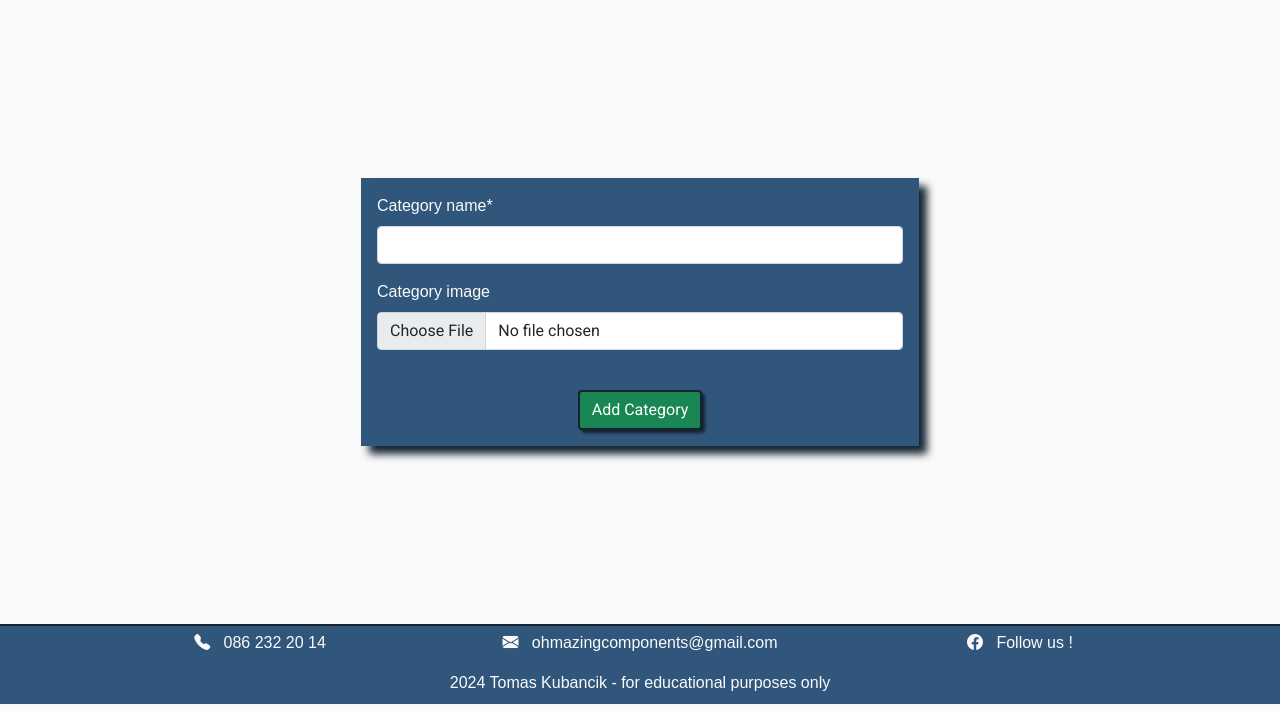
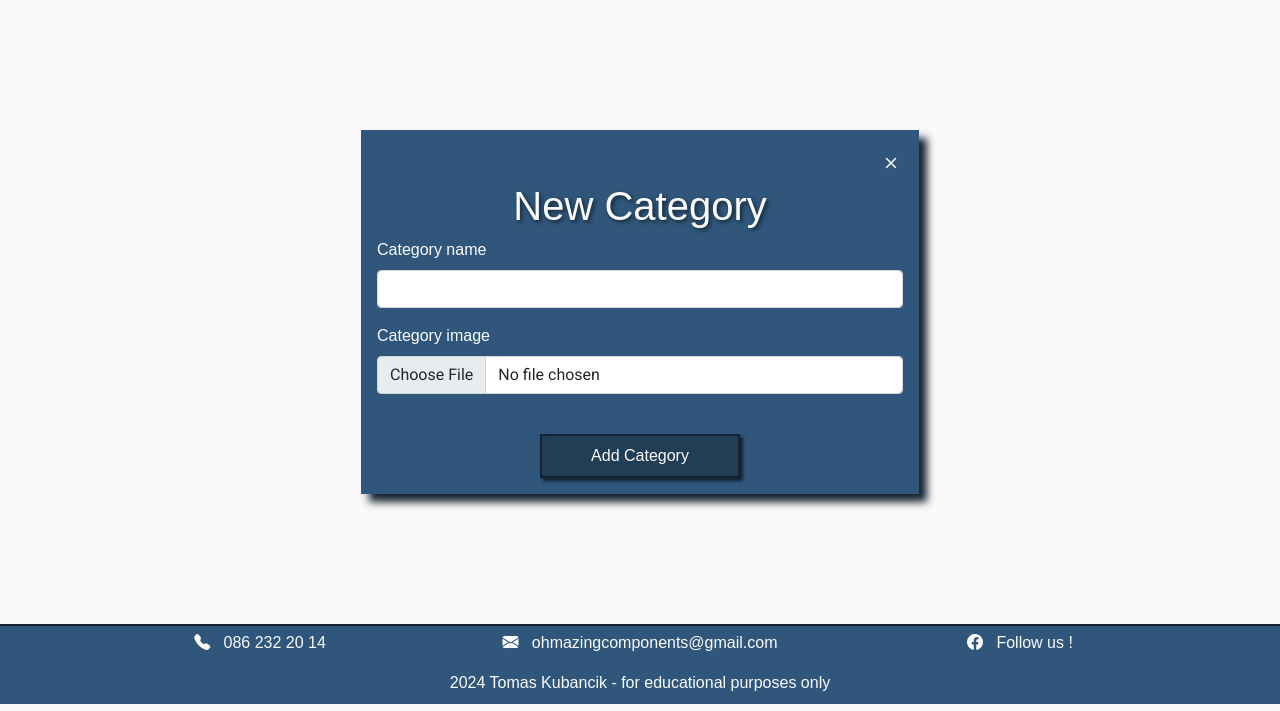
Before and after one commit to tomik-z-cech/PP5-Ohm-Azing-Components, a Django app: page /owner/add-category/ in a window 1280 px wide. Shown: the part 96-807 px from the top of the page. Run offline with Django 5.2, Linux system fonts and the light colour scheme; the visitor is signed in with stand-in values (Sample User, id 1); some libraries are stand-ins or nearby versions; some web fonts are replaced.

Commit message:
Add custom button to add category page

```diff
--- a/items/models.py
+++ b/items/models.py
@@ -5,7 +5,7 @@ from django.db import models
 class Category(models.Model):
 
     category_name = models.CharField(max_length=254)
-    category_image = ResizedImageField(size=[400, 400], crop=['middle', 'center'], quality=75, upload_to="media/", force_format='WEBP', blank=True)
+    category_image = ResizedImageField(size=[400, 400], crop=['middle', 'center'], quality=75, upload_to="media/category_images/", force_format='WEBP', blank=True)
 
     def __str__(self):
         return self.category_name
--- a/items/views.py
+++ /dev/null
@@ -1,3 +0,0 @@
-from django.shortcuts import render
-
-# Create your views here.
--- a/owner/templates/owner/category_delete_confirm.html
+++ b/owner/templates/owner/category_delete_confirm.html
@@ -22,10 +22,10 @@
             .
         </p>
         <div class="w-100 d-flex justify-content-around p-3">
-            <a href="{% url 'owner' %}" aria-label="No, take me back" class="btn btn-success button-shadow">
+            <a href="{% url 'owner' %}" aria-label="No, take me back" class="custom-button button-shadow">
                 No, take me back
             </a>
-            <a href="{% url 'delete-category' category_pk=category_to_delete.pk%}" aria-label="Yes, delete" class="btn btn-danger button-shadow">
+            <a href="{% url 'delete-category' category_pk=category_to_delete.pk%}" aria-label="Yes, delete" class="custom-button button-shadow">
                 Yes, delete
             </a>
         </div>
--- a/owner/templates/owner/new_category.html
+++ b/owner/templates/owner/new_category.html
@@ -2,14 +2,33 @@
 {% load crispy_forms_tags %}
 {% load static %}
 
+{% block nav_name %}New Category{% endblock %}
+
+{% block extra_css %}
+<!-- Local styling to ensure this doesn't interfere with global styling of same class names -->
+<style>
+    .asteriskField {
+        display: none;
+    }
+</style>
+{% endblock %}
+
 {% block content %}
 <div class="container wrapper d-flex justify-content-center align-items-center">
     <div class="form-background add-shadow">
+        <div class="w-100 d-flex justify-content-end">
+            <a href="{% url 'owner' %}" aria-label="Close" class="close-form">
+                <i class="bi bi-x"></i>
+            </a>
+        </div>
+        <h1 class="text-center">
+            New Category
+        </h1>
         <form method="post" enctype="multipart/form-data" id="newBookingForm">
             {% csrf_token %}
             {{ new_category_form|crispy }}
             <div class="container d-flex justify-content-around">
-                <button type="submit" value="Submit" id="submit-booking" class="btn btn-success button-shadow mt-4">Add Category</button>
+                <button type="submit" value="Submit" id="submit-booking" class="custom-button button-shadow mt-4">Add Category</button>
             </div>
         </form>
     </div>
--- a/owner/views.py
+++ b/owner/views.py
@@ -1,17 +1,18 @@
 # Imports
 from django.shortcuts import render, get_object_or_404, redirect  # Responses
 from django.views import generic
-from items.models import Category
-from items.forms import CategoryForm
-
+from django.db.models.functions import Lower
 # Views security
 from django.contrib.auth.mixins import (
     LoginRequiredMixin,
     UserPassesTestMixin,
 )
-
 # Methods security
 from django.contrib.auth.decorators import login_required
+from items.models import Category
+from items.forms import CategoryForm
+
+
 
 # Create your views here.
 class OwnerMainView(generic.ListView, LoginRequiredMixin, UserPassesTestMixin):
@@ -26,7 +27,7 @@ class OwnerMainView(generic.ListView, LoginRequiredMixin, UserPassesTestMixin):
         return self.request.user.is_superuser
 
     def get(self, request, *args, **kwargs):
-        all_categories = Category.objects.all()
+        all_categories = Category.objects.all().order_by(Lower('category_name'))
         return render(
             request,
             self.template_name,
--- a/static/css/styles.css
+++ b/static/css/styles.css
@@ -217,19 +217,6 @@ footer a:hover {
     border: 2px solid var(--black)
 }
 
-label[for="id_category_image"] + div {
-    text-align: center;
-}
-
-label[for="id_category_image"] + div a {
-    color: var(--white);
-    text-decoration: none;
-}
-
-label[for="id_category_image"] + div a:hover {
-    color: var(--light-gold);
-}
-
 .folder {
     width: 18rem;
     height: 18rem;
@@ -254,6 +241,22 @@ label[for="id_category_image"] + div a:hover {
 }
 
 /** ------------------------------- FORMS ---------------------------- **/
+
+.custom-button {
+    text-align: center;
+    text-decoration: none;
+    background: var(--dark-blue);
+    color: var(--white);
+    padding: 1vh;
+    font-family: var(--header-font);
+    width: 40%;
+}
+
+.custom-button:hover {
+    background: var(--light-blue);
+    color: var(--light-gold);
+}
+
 
 .form-background {
     background-color: var(--light-blue);
```
Also changed, not shown: owner/templates/owner/categories.html (+5 -5 lines), owner/templates/owner/edit_category.html (+1 -6 lines), items/forms.py (line endings or trailing spaces), media/Scan0001.jpg (deleted), media/bplan.png (deleted), media/cosmo_details.png (deleted), media/media/20210502_192328.webp (deleted), media/media/20210502_192358.webp (deleted), media/media/20220126_143105.webp (deleted), media/media/20220326_101147.webp (deleted), media/media/category_images/IMG-20170801-WA0000.webp (added), media/media/category_images/IMG-20180611-WA0001.webp (added).
